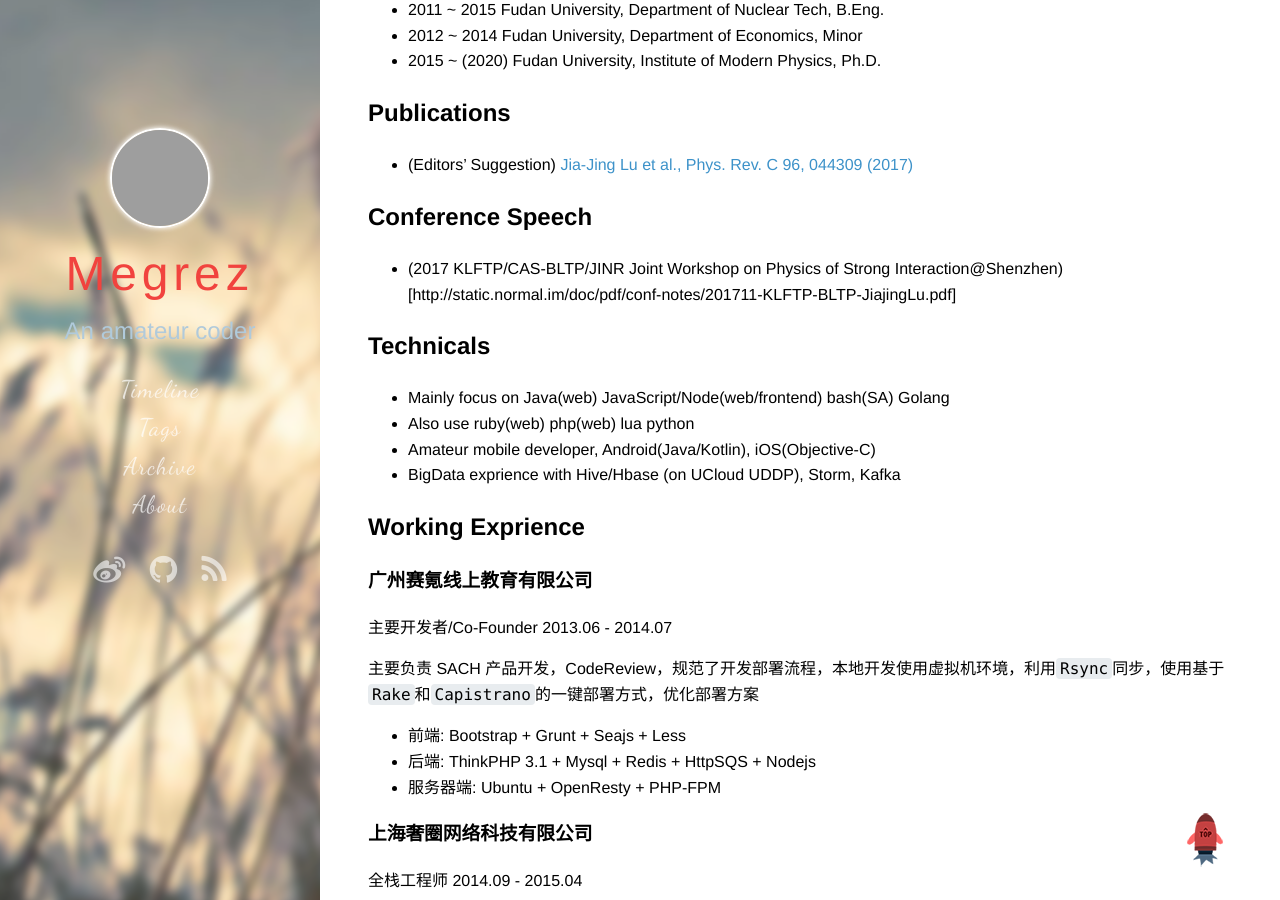
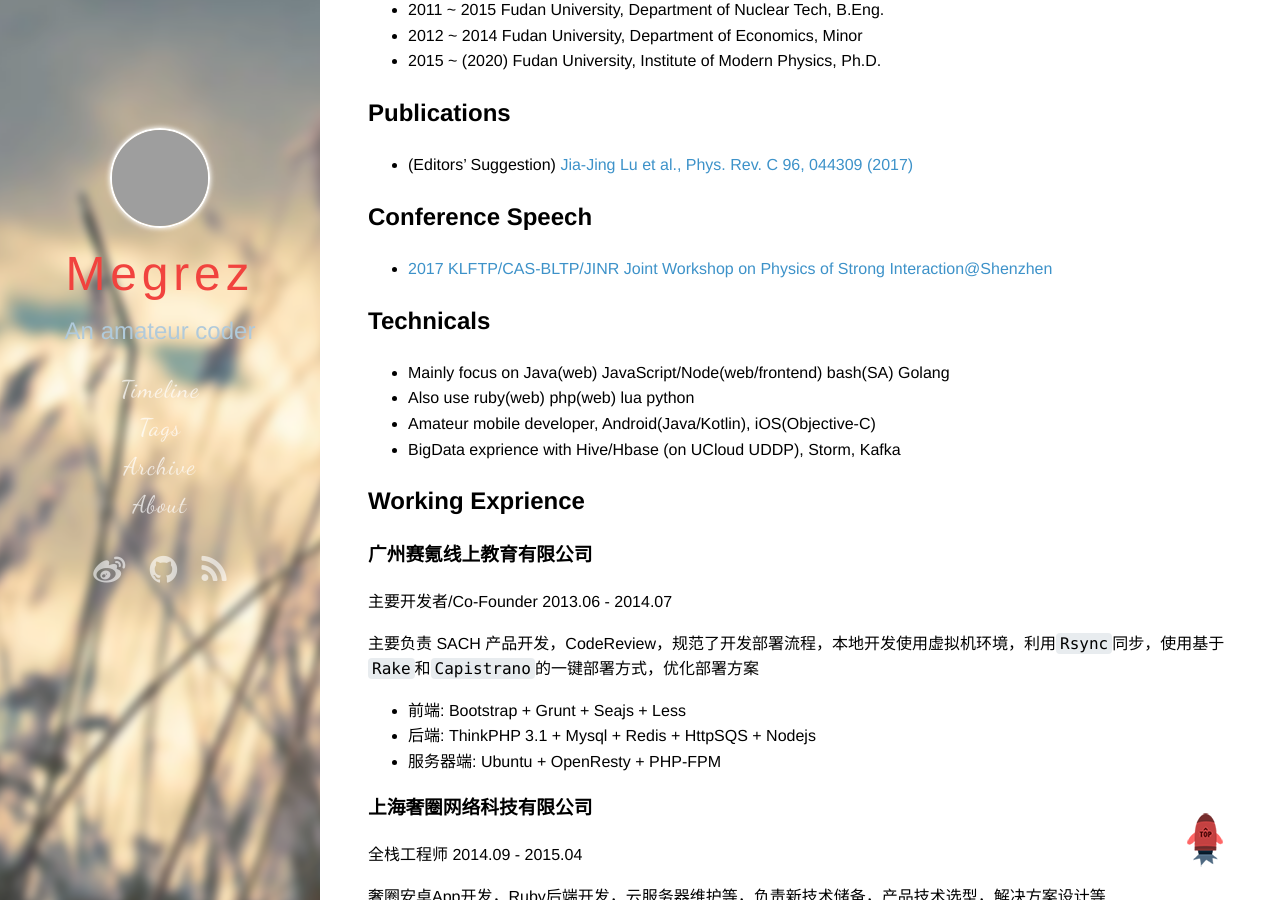
Before and after one commit to lujiajing1126/lujiajing1126.github.com, a Jekyll site: the page built from resume.md, in a window 1280 px wide and 900 px high, scrolled down 385 px. Built offline with Jekyll 4.4.1, drawn with Linux system fonts in a browser that asks for light colours; some web fonts are replaced; comment, search, counter and statistics services are not loaded; grey boxes are pictures that could not be loaded.

Commit message:
fix typo

```diff
--- a/resume.md
+++ b/resume.md
@@ -30,7 +30,7 @@ V2EX: [lujiajing1126](https://www.v2ex.com/member/lujiajing1126)
 
 ## Conference Speech
 
- - (2017 KLFTP/CAS-BLTP/JINR Joint Workshop on Physics of Strong Interaction@Shenzhen)[http://static.normal.im/doc/pdf/conf-notes/201711-KLFTP-BLTP-JiajingLu.pdf]
+ - [2017 KLFTP/CAS-BLTP/JINR Joint Workshop on Physics of Strong Interaction@Shenzhen](http://static.normal.im/doc/pdf/conf-notes/201711-KLFTP-BLTP-JiajingLu.pdf)
 
 ## Technicals
 
```
